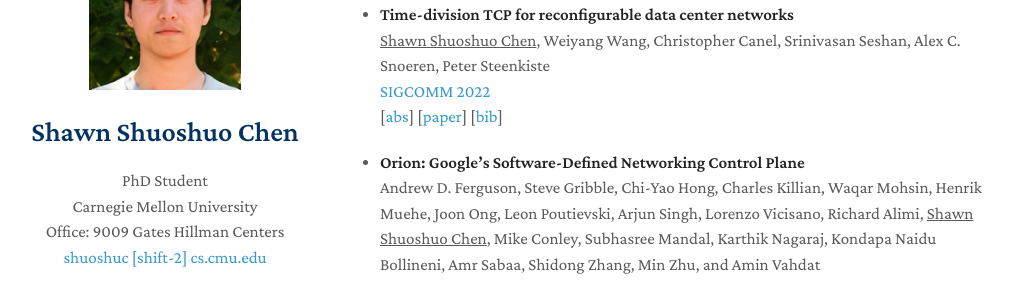
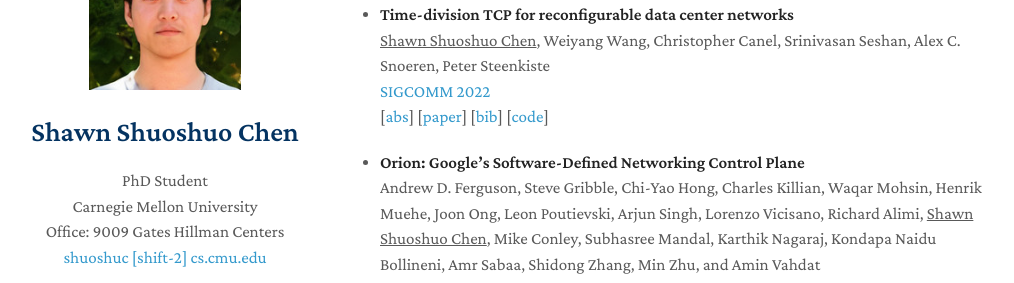
Before and after one commit to shuoshuc/homepage, a Jekyll site: the page built from index.md, in a window 1280 px wide and 900 px high, scrolled down 343 px. Shown: the part 153-436 px from the top of the window, without its empty margins (130-1144 px from the left). Built offline with Jekyll 4.4.1, drawn with Linux system fonts in a browser that asks for light colours; nearby versions of some CDN libraries; a style sheet for code colours, icons or effects is not loaded.

Commit message:
Update index.md

```diff
--- a/index.md
+++ b/index.md
@@ -18,7 +18,7 @@ I received an MS in Computer Engineering from [University of Virginia](https://w
   <br>
   [SIGCOMM 2022](https://conferences.sigcomm.org/sigcomm/2022/)
   <br>
-  [[abs](https://dl.acm.org/doi/10.1145/3544216.3544254)] [[paper](./assets/papers/tdtcp-sigcomm22.pdf)] [[bib](./assets/papers/tdtcp-sigcomm22.txt)]
+  [[abs](https://dl.acm.org/doi/10.1145/3544216.3544254)] [[paper](./assets/papers/tdtcp-sigcomm22.pdf)] [[bib](./assets/papers/tdtcp-sigcomm22.txt)] [[code](https://github.com/shuoshuc/TDTCP)]
 
 - **Orion: Google's Software-Defined Networking Control Plane**
   <br>
```
